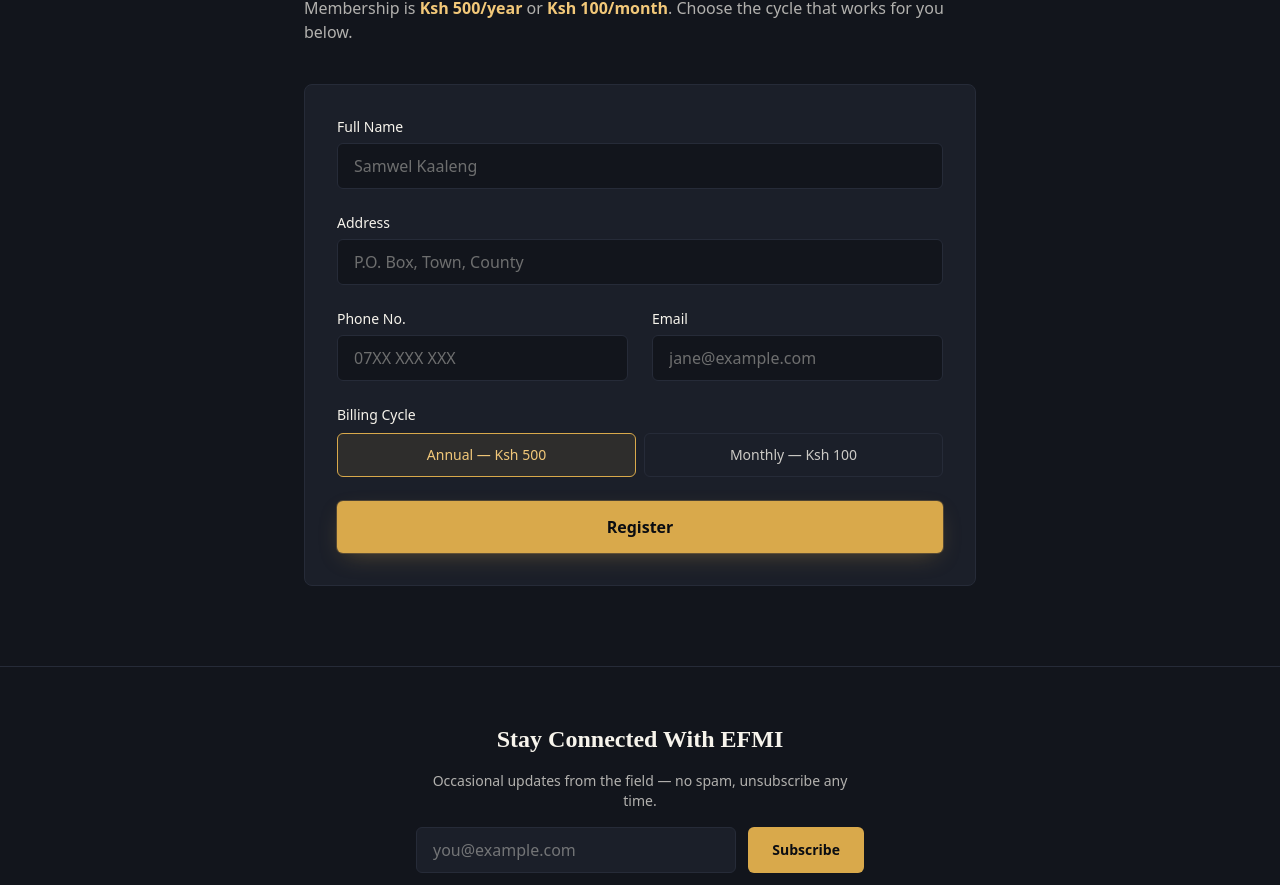
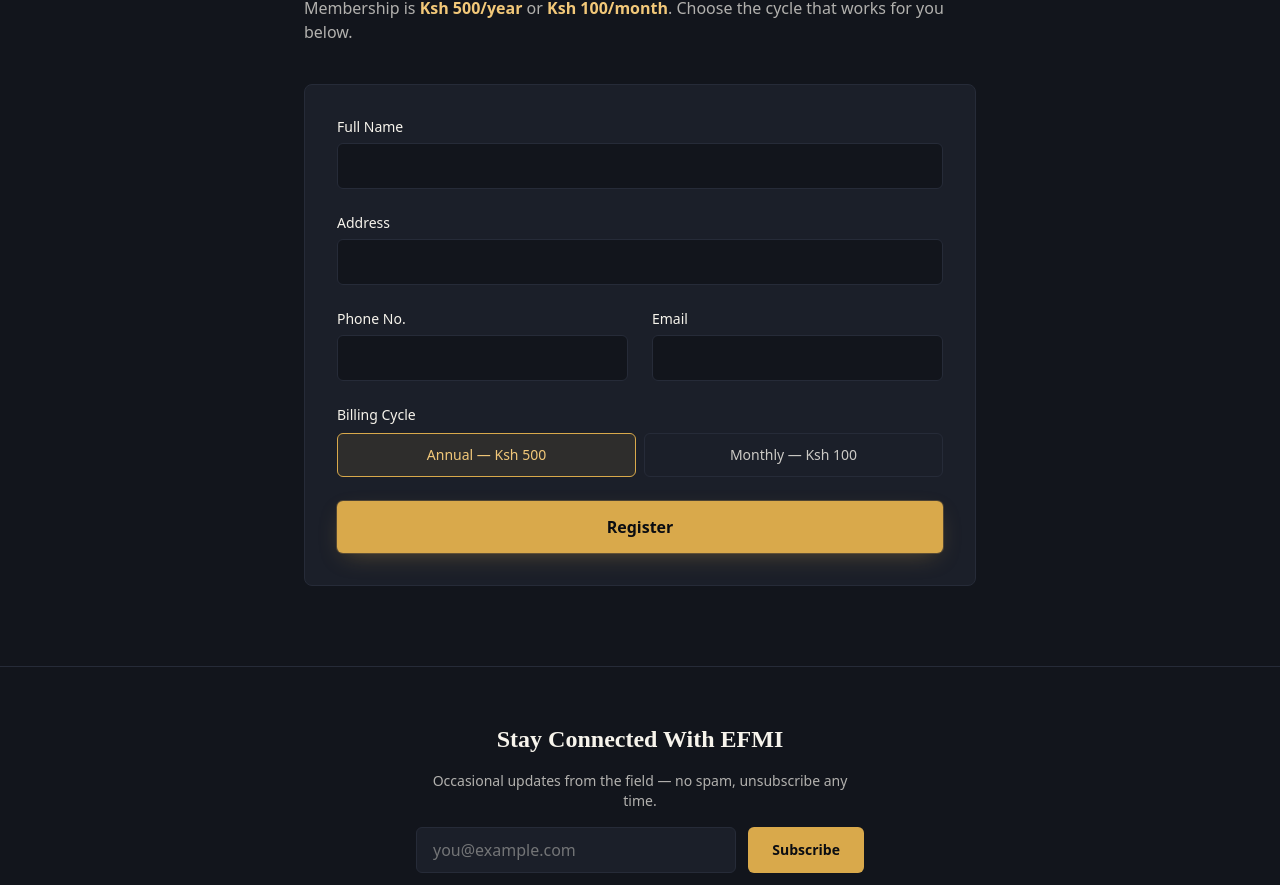
Before and after one commit to Ronnieatok/Empowered-Fishers-of-Men-International-Ministries, a Next.js app: page / in a window 1280 px wide. Shown: the part 11115-12000 px from the top of the page. Built offline with nearby package versions, Linux system fonts and the light colour scheme.

Commit message:
Update MembershipRegistrationForm.tsx

```diff
--- a/src/components/sections/MembershipRegistrationForm.tsx
+++ b/src/components/sections/MembershipRegistrationForm.tsx
@@ -154,7 +154,7 @@ export default function MembershipRegistrationForm() {
               aria-invalid={!!errors.fullName}
               aria-describedby={errors.fullName ? "fullName-error" : undefined}
               className="mt-1.5 w-full rounded-md border border-charcoal-700 bg-charcoal-900 px-4 py-2.5 text-offwhite placeholder:text-offwhite/40 focus:border-gold-500"
-              placeholder="Samwel Kaaleng"
+              placeholder=""
             />
             {errors.fullName && (
               <p id="fullName-error" className="mt-1.5 text-sm text-red-400">
@@ -176,7 +176,7 @@ export default function MembershipRegistrationForm() {
               aria-invalid={!!errors.address}
               aria-describedby={errors.address ? "address-error" : undefined}
               className="mt-1.5 w-full rounded-md border border-charcoal-700 bg-charcoal-900 px-4 py-2.5 text-offwhite placeholder:text-offwhite/40 focus:border-gold-500"
-              placeholder="P.O. Box, Town, County"
+              placeholder=""
             />
             {errors.address && (
               <p id="address-error" className="mt-1.5 text-sm text-red-400">
@@ -199,7 +199,7 @@ export default function MembershipRegistrationForm() {
                 aria-invalid={!!errors.phone}
                 aria-describedby={errors.phone ? "m-phone-error" : undefined}
                 className="mt-1.5 w-full rounded-md border border-charcoal-700 bg-charcoal-900 px-4 py-2.5 text-offwhite placeholder:text-offwhite/40 focus:border-gold-500"
-                placeholder="07XX XXX XXX"
+                placeholder=""
               />
               {errors.phone && (
                 <p id="m-phone-error" className="mt-1.5 text-sm text-red-400">
@@ -221,7 +221,7 @@ export default function MembershipRegistrationForm() {
                 aria-invalid={!!errors.email}
                 aria-describedby={errors.email ? "m-email-error" : undefined}
                 className="mt-1.5 w-full rounded-md border border-charcoal-700 bg-charcoal-900 px-4 py-2.5 text-offwhite placeholder:text-offwhite/40 focus:border-gold-500"
-                placeholder="jane@example.com"
+                placeholder=""
               />
               {errors.email && (
                 <p id="m-email-error" className="mt-1.5 text-sm text-red-400">
```
